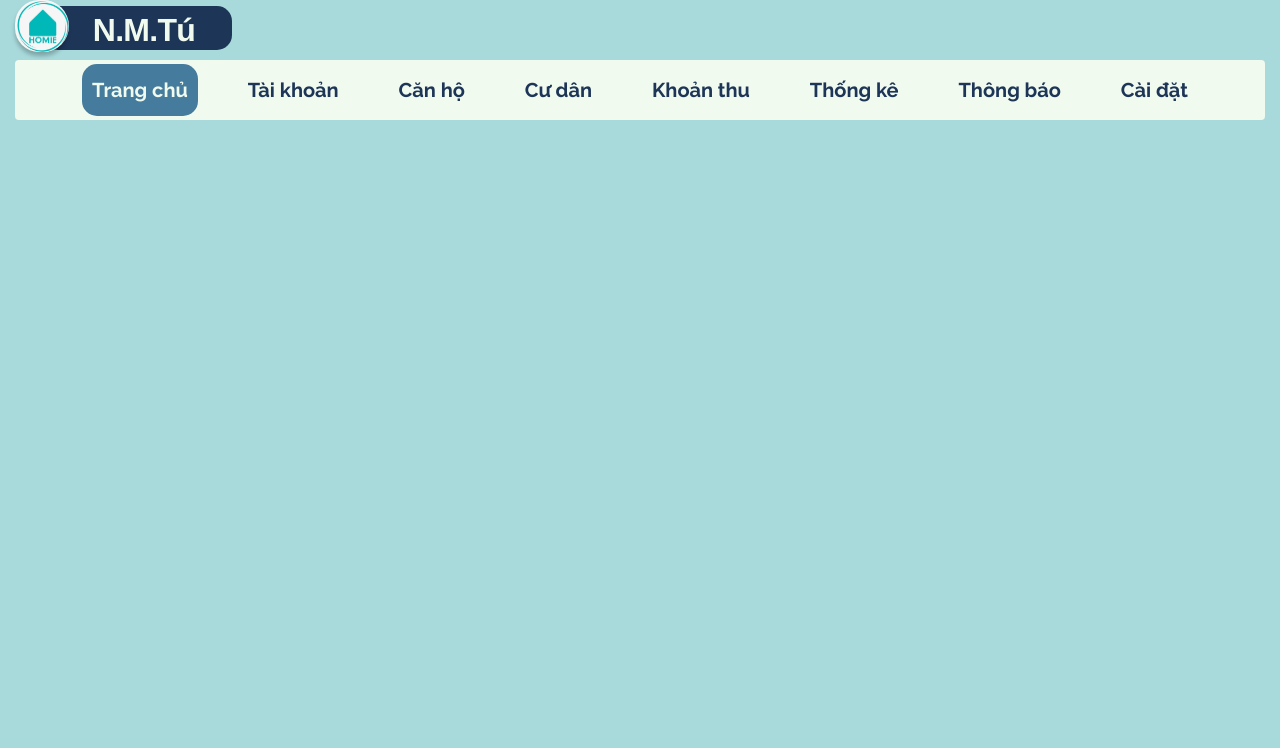
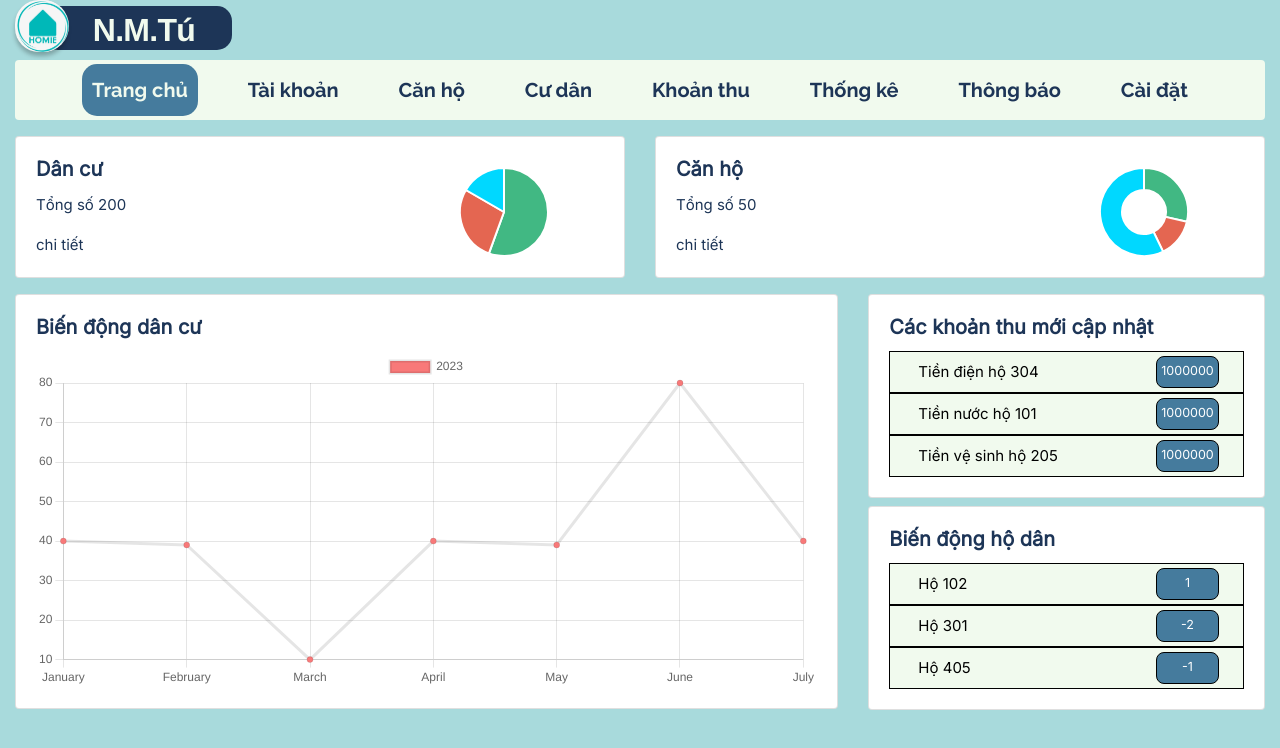
Before and after one commit to Kwang-Le/homie-web, a Vue app: page /admin-apartment in a window 1280 px wide. Shown: the top 748 px of the page. Built offline with nearby package versions, Linux system fonts and the light colour scheme.

Commit message:
fix card alignment for line chart and finish dashboard table

```diff
--- a/src/components/Dashboard/DashboardCardTableItem.vue
+++ b/src/components/Dashboard/DashboardCardTableItem.vue
@@ -1,20 +1,20 @@
 <script setup>
 </script>
 <template>
-    <h5 class="card-title font-weight-bold">Các khoản thu mới cập nhật</h5>
+    <h5 class="card-title font-weight-bold">{{title}}</h5>
     <div class="d-flex flex-column card-text">
         <div class="table-row d-flex justify-content-between px-4 py-1" v-for="data in tableData">
-            <div class="row-title p-1">Tiền điện hộ 304</div>
-            <div class="row-amount p-1">1,000,000</div>
+            <div class="row-title p-1">{{ data.title }}</div>
+            <div class="row-amount p-1">{{ data.amount }}</div>
         </div>
-        <div class="table-row d-flex justify-content-between px-4 py-1">
+        <!-- <div class="table-row d-flex justify-content-between px-4 py-1">
             <div class="row-title p-1">Tiền nước hộ 101</div>
             <div class="row-amount p-1">1,000,000</div>
         </div>
         <div class="table-row d-flex justify-content-between px-4 py-1">
             <div class="row-title p-1">Tiền vệ sinh hộ 205</div>
             <div class="row-amount p-1">1,000,000</div>
-        </div>
+        </div> -->
     </div>
 </template>
 
@@ -22,7 +22,8 @@
 export default {
     name: "DashboardCardTableItem",
     props: {
-        tableData: Object
+        title: String,
+        tableData: Array
     },
 };
 </script>
@@ -44,5 +45,7 @@ export default {
     font-size: smaller;
     border: 1px solid black;
     border-radius: 8px;
+    width: 63px;
+    text-align: center;
 }
 </style>
--- a/src/components/charts/LineChart.vue
+++ b/src/components/charts/LineChart.vue
@@ -49,7 +49,7 @@ export default {
     computed: {
         myStyles() {
             return {
-                height: `300px`,
+                height: `337px`,
                 width: `100%`,
                 position: 'relative'
             }
--- a/src/views/admin/AdminApartmentView.vue
+++ b/src/views/admin/AdminApartmentView.vue
@@ -1,12 +1,73 @@
 <script setup>
-
+import Card from '@/components/Card.vue';
+import PieChart from '@/components/charts/PieChart.vue'
+import DoughChart from '@/components/charts/DoughChart.vue';
+import BarChart from '@/components/charts/BarChart.vue';
+import DashboardCardChartItem from "@/components/Dashboard/DashboardCardChartItem.vue"
+import DashboardCardTableItem from '@/components/Dashboard/DashboardCardTableItem.vue';
+import LineChart from '@/components/charts/LineChart.vue';
 </script>
 
 <template>
   <main>
-
-
+    <div class="row">
+      <div class="col">
+        <Card>
+          <DashboardCardChartItem title="Dân cư" content="Tổng số 200" :chart="PieChart" />
+        </Card>
+      </div>
+      <div class="col">
+        <Card>
+          <DashboardCardChartItem title="Căn hộ" content="Tổng số 50" :chart="DoughChart" />
+        </Card>
+      </div>
+    </div>
+    <div class="row ">
+      <div class="col-8 ">
+        <Card>
+          <h5 class="card-title font-weight-bold">Biến động dân cư</h5>
+          <LineChart></LineChart>
+        </Card>
+      </div>
+      <div class="col-4">
+        <Card>
+          <DashboardCardTableItem :tableData="tableDataFee" title="Các khoản thu mới cập nhật"></DashboardCardTableItem>
+        </Card>
+        <Card>
+          <DashboardCardTableItem :tableData="tableDataResident" title="Biến động hộ dân"></DashboardCardTableItem>
+        </Card>
+      </div>
+    </div>
   </main>
 </template>
 
+
+<script>
+export default {
+  data() {
+    return {
+      tableDataFee: [
+        { title: "Tiền điện hộ 304", amount: 1000000 },
+        { title: "Tiền nước hộ 101", amount: 1000000 },
+        { title: "Tiền vệ sinh hộ 205", amount: 1000000 }
+      ],
+      tableDataResident: [
+        { title: "Hộ 102", amount: 1 },
+        { title: "Hộ 301", amount: -2 },
+        { title: "Hộ 405", amount: -1 }
+      ]
+    }
+  },
+  methods: {
+     async getData() {
+      const response = await fetch("http://example.com/movies.json");
+      const movies = await response.json();
+      console.log(movies);
+    }
+  },
+  onMounted(){
+    // getData()
+  }
+}
+</script>
 <style></style>
--- a/src/views/admin/AdminDashboardView.vue
+++ b/src/views/admin/AdminDashboardView.vue
@@ -27,8 +27,8 @@ import LineChart from '@/components/charts/LineChart.vue';
         </Card>
       </div>
     </div>
-    <div class="row">
-      <div class="col-8">
+    <div class="row ">
+      <div class="col-8 ">
         <Card>
           <h5 class="card-title font-weight-bold">Biến động dân cư</h5>
           <LineChart></LineChart>
@@ -36,9 +36,11 @@ import LineChart from '@/components/charts/LineChart.vue';
       </div>
       <div class="col-4">
         <Card>
-          <DashboardCardTableItem></DashboardCardTableItem>
+          <DashboardCardTableItem :tableData="tableDataFee" title="Các khoản thu mới cập nhật"></DashboardCardTableItem>
         </Card>
-        <Card />
+        <Card>
+          <DashboardCardTableItem :tableData="tableDataResident" title="Biến động hộ dân"></DashboardCardTableItem>
+        </Card>
       </div>
     </div>
   </main>
```
